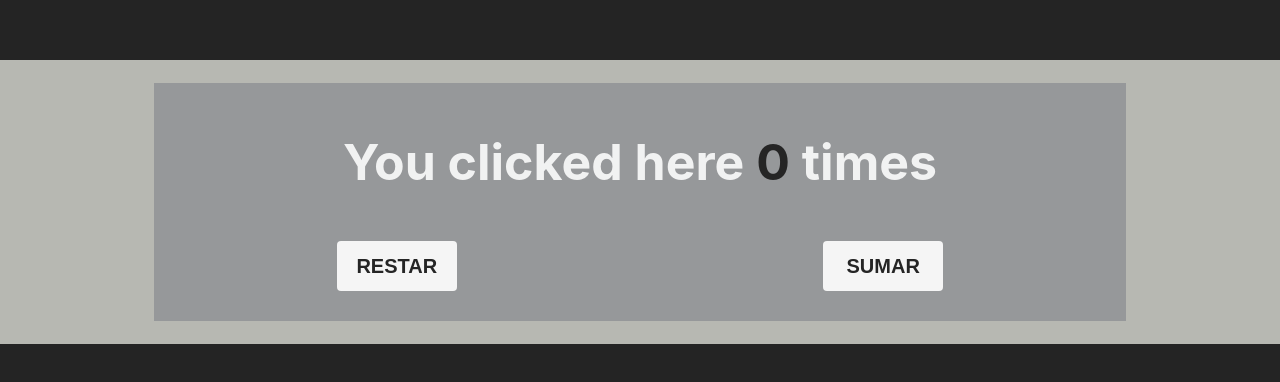
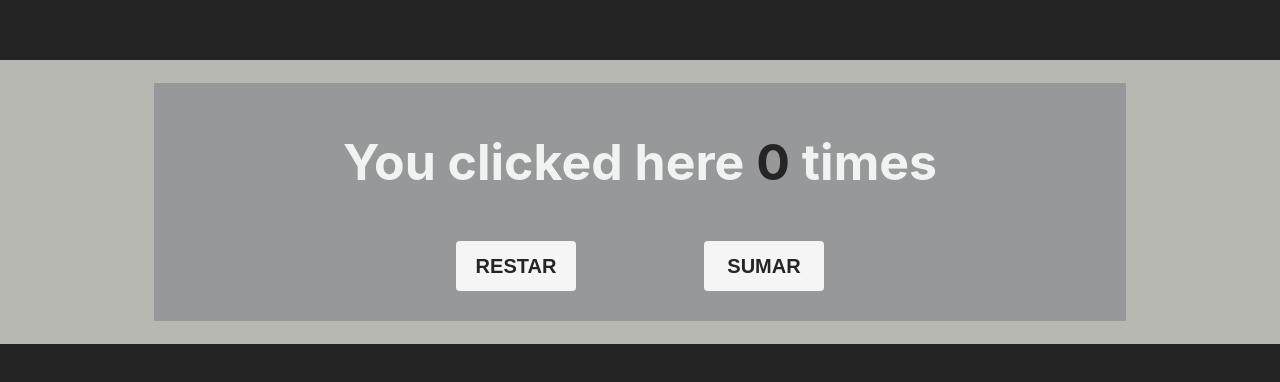
Before and after one commit to RadiooGaga/REACT-BUTTONS, a React (Vite) app: page / in a window 1280 px wide. Shown: the part 198-580 px from the top of the page. Built offline with nearby package versions, Linux system fonts and the light colour scheme.

Commit message:
fourth commit

```diff
--- a/src/App.css
+++ b/src/App.css
@@ -16,7 +16,8 @@
 
 #divButtons {
   display: flex;
-  justify-content:space-around;
+  justify-content:center;
+  gap: 8em;
   width: auto;
   background-color: rgb(150, 152, 154);
   padding-bottom: 30px;
```
